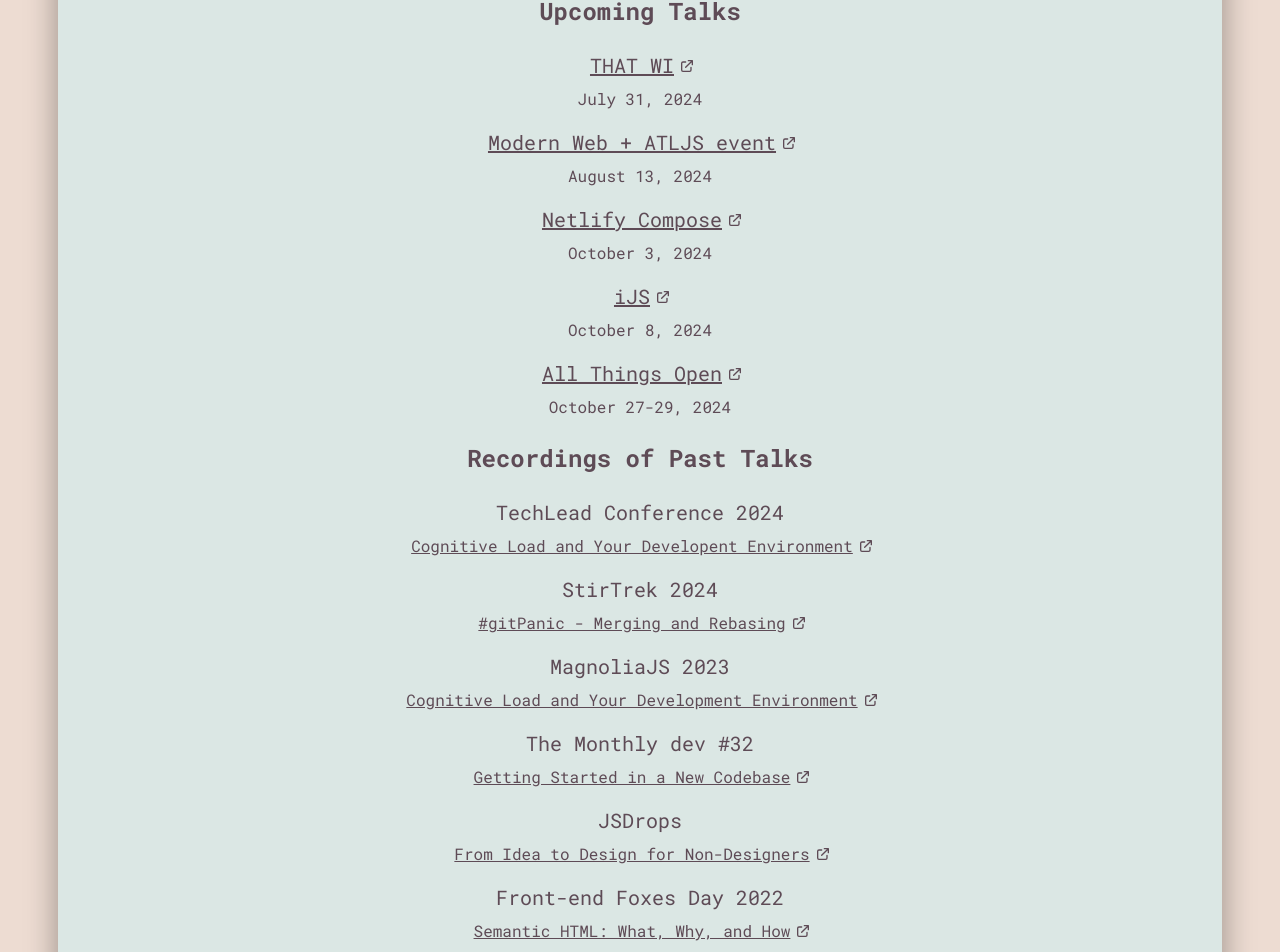
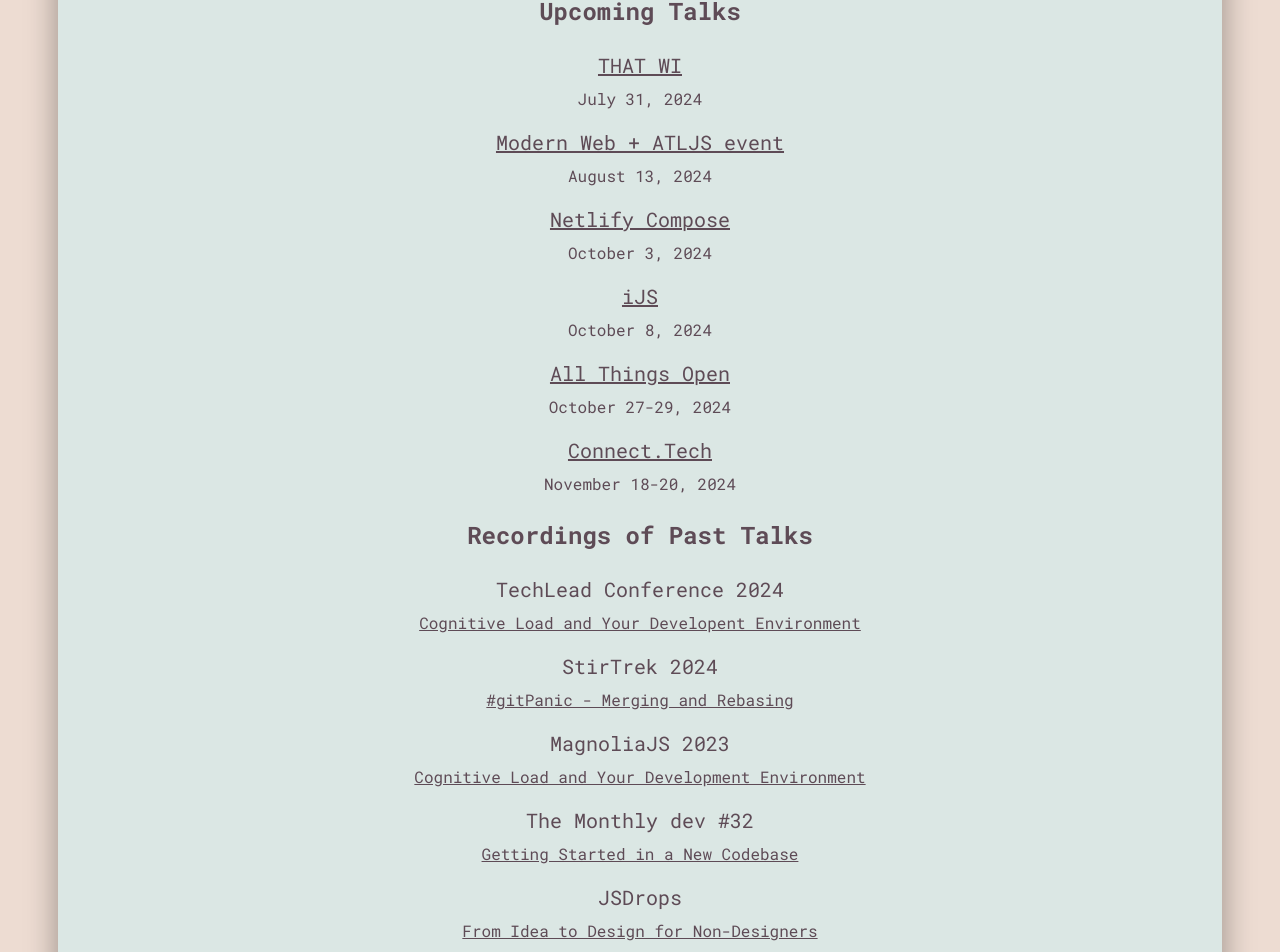
Before and after one commit to abbeyperini/Portfolio2.0, a React (Create React App) app in the folder portfolio/: page /speaking in a window 1280 px wide. Shown: the part 290-1242 px from the top of the page. Built offline with nearby package versions, Linux system fonts and the light colour scheme.

Commit message:
Add connect.tech to speaking, remove external links and icons, update shop blurb

```diff
--- a/portfolio/src/components/Content.js
+++ b/portfolio/src/components/Content.js
@@ -12,7 +12,7 @@
               <img src={devShiba} className="content-graphic" alt="a shiba inu wearing glasses and a bowtie and working on a laptop covered in stickers" />
               <p>You can find my writing on <a href="https://dev.to/abbeyperini" rel="noreferrer">DEV</a> and <a href="https://abbeyperini.hashnode.dev/" rel="noreferrer">Hashnode</a>, and in my <a href="https://www.abbeyperini.com" rel="noreferrer">digital garden</a> (a work in progress).</p>
               <p>In 2024, my goal is to get better at making videos, which you can find on <a href="https://www.tiktok.com/@abbeyperinicodes/" rel="noreferrer">TikTok</a> and <a href="https://www.youtube.com/channel/UCJYky0mE6tqM9hMDsQAIrEg" rel="noreferrer">YouTube</a>.</p>
-              <p>If you want stickers, like the developer shiba used here, check out my <a href="https://abbeyperini.shop" rel="noreferrer" >shop</a>.</p>
+              <p>If you have found my content valuable and want to show your appreciation, you can <a href="https://abbeyperini.shop" rel="noreferrer" >send me a lil treat</a>.</p>
             </div>
         </section>
       </SingleWrapper>
--- a/portfolio/src/components/Speaking.js
+++ b/portfolio/src/components/Speaking.js
@@ -1,6 +1,5 @@
 import React from 'react';
 import SingleWrapper from "./SingleWrapper";
-import { ReactComponent as ExternalLink } from '../images/external-link.svg';
 import { ReactComponent as Arrow } from '../images/arrow.svg';
 
 function Speaking({home}) {
@@ -12,20 +11,21 @@
             <div className="talks secondary-container">
               <h3>Upcoming Talks</h3>
               <ul className="talk-list">
-                <li><a href="https://thatconference.com/activities/Kol7lX7IoKykdx4xv6jR" target="_blank" rel="noreferrer" className="talk_link"><p className="event_title">THAT WI</p><ExternalLink className="external-link" id="THATLink" focusable="false"/></a><p>July 31, 2024</p></li>
-                <li><a href="https://www.meetup.com/modernwebatl/events/302355679" className="talk_link"><p className="event_title">Modern Web + ATLJS event</p><ExternalLink className="external-link" id="ModernWebLink" focusable="false"/></a><p>August 13, 2024</p></li>
-                <li><a href="https://www.netlify.com/compose/" target="_blank" rel="noreferrer" className="talk_link"><p className="event_title">Netlify Compose</p><ExternalLink className="external-link" id="ComposeLink" focusable="false"/></a><p>October 3, 2024</p></li>
-                <li><a href="https://javascript-conference.com/general-web-development/beginners-guide-http/" target="_blank" rel="noreferrer" className="talk_link"><p className="event_title">iJS</p><ExternalLink className="external-link" id="iJsLink" focusable="false"/></a><p>October 8, 2024</p></li>
-                <li><a href="https://2024.allthingsopen.org/speakers/abbey-perini" target="_blank" rel="noreferrer" className="talk_link"><p className="event_title">All Things Open</p><ExternalLink className="external-link" id="ATOLink" focusable="false"/></a><p>October 27-29, 2024</p></li>
+                <li><a href="https://thatconference.com/activities/Kol7lX7IoKykdx4xv6jR" rel="noreferrer" className="talk_link"><p className="event_title">THAT WI</p></a><p>July 31, 2024</p></li>
+                <li><a href="https://www.meetup.com/modernwebatl/events/302355679" className="talk_link"><p className="event_title">Modern Web + ATLJS event</p></a><p>August 13, 2024</p></li>
+                <li><a href="https://www.netlify.com/compose/" rel="noreferrer" className="talk_link"><p className="event_title">Netlify Compose</p></a><p>October 3, 2024</p></li>
+                <li><a href="https://javascript-conference.com/general-web-development/beginners-guide-http/" rel="noreferrer" className="talk_link"><p className="event_title">iJS</p></a><p>October 8, 2024</p></li>
+                <li><a href="https://2024.allthingsopen.org/speakers/abbey-perini" rel="noreferrer" className="talk_link"><p className="event_title">All Things Open</p></a><p>October 27-29, 2024</p></li>
+                <li><a href="https://2024.connect.tech/session/682054" rel="noreferrer" className="talk_link"><p className="event_title">Connect.Tech</p></a><p>November 18-20, 2024</p></li>
               </ul>
               <h3>Recordings of Past Talks</h3>
               <ul className="talk-list">
-                <li><p className="event_title">TechLead Conference 2024</p><a href="https://portal.gitnation.org/contents/cognitive-load-and-your-development-environment" target="_blank" rel="noreferrer" className="talk_link"><p>Cognitive Load and Your Developent Environment</p><ExternalLink className="external-link" id="TechLeadLink" focusable="false"/></a></li>
-                <li><p className="event_title">StirTrek 2024</p><a href="https://www.youtube.com/watch?v=jghWtOIYP54&t=6s&ab_channel=StirTrek" target="_blank" rel="noreferrer" className="talk_link"><p>#gitPanic - Merging and Rebasing</p><ExternalLink className="external-link" id="StirTrekLink" focusable="false"/></a></li>
-                <li><p className="event_title">MagnoliaJS 2023</p><a href="https://youtu.be/mr6rWFgh_1E?t=20463" target="_blank" rel="noreferrer" className="talk_link"><p>Cognitive Load and Your Development Environment</p><ExternalLink className="external-link" id="MagnoliaLink" focusable="false"/></a></li>
-                <li><p className="event_title">The Monthly dev #32</p><a href="https://www.youtube.com/watch?v=XWW1hQEnERQ&ab_channel=dailydev" target="_blank" rel="noreferrer" className="talk_link"><p>Getting Started in a New Codebase</p><ExternalLink className="external-link" id="MonthlyDevLink" focusable="false"/></a></li>
-                <li><p className="event_title">JSDrops</p><a href="https://dropjs.com/from-idea-to-design-for-non-designers-with-abbey-perini" target="_blank" rel="noreferrer" className="talk_link"><p>From Idea to Design for Non-Designers</p><ExternalLink className="external-link" id="JSDropsLink" focusable="false"/></a></li>
-                <li><p className="event_title">Front-end Foxes Day 2022</p><a href="https://cfe.dev/sessions/fefd2022-semantic-html/" target="_blank" rel="noreferrer" className="talk_link"><p>Semantic HTML: What, Why, and How</p><ExternalLink className="external-link" id="HTMLLink" focusable="false"/></a></li>
+                <li><p className="event_title">TechLead Conference 2024</p><a href="https://portal.gitnation.org/contents/cognitive-load-and-your-development-environment" rel="noreferrer" className="talk_link"><p>Cognitive Load and Your Developent Environment</p></a></li>
+                <li><p className="event_title">StirTrek 2024</p><a href="https://www.youtube.com/watch?v=jghWtOIYP54&t=6s&ab_channel=StirTrek" rel="noreferrer" className="talk_link"><p>#gitPanic - Merging and Rebasing</p></a></li>
+                <li><p className="event_title">MagnoliaJS 2023</p><a href="https://youtu.be/mr6rWFgh_1E?t=20463" rel="noreferrer" className="talk_link"><p>Cognitive Load and Your Development Environment</p></a></li>
+                <li><p className="event_title">The Monthly dev #32</p><a href="https://www.youtube.com/watch?v=XWW1hQEnERQ&ab_channel=dailydev" rel="noreferrer" className="talk_link"><p>Getting Started in a New Codebase</p></a></li>
+                <li><p className="event_title">JSDrops</p><a href="https://dropjs.com/from-idea-to-design-for-non-designers-with-abbey-perini" rel="noreferrer" className="talk_link"><p>From Idea to Design for Non-Designers</p></a></li>
+                <li><p className="event_title">Front-end Foxes Day 2022</p><a href="https://cfe.dev/sessions/fefd2022-semantic-html/" rel="noreferrer" className="talk_link"><p>Semantic HTML: What, Why, and How</p></a></li>
               </ul>
               <a href="/contact" className="speaking_CTA">Invite Me to Speak <Arrow className="button_arrow" focusable="false"/></a>
             </div>
```
